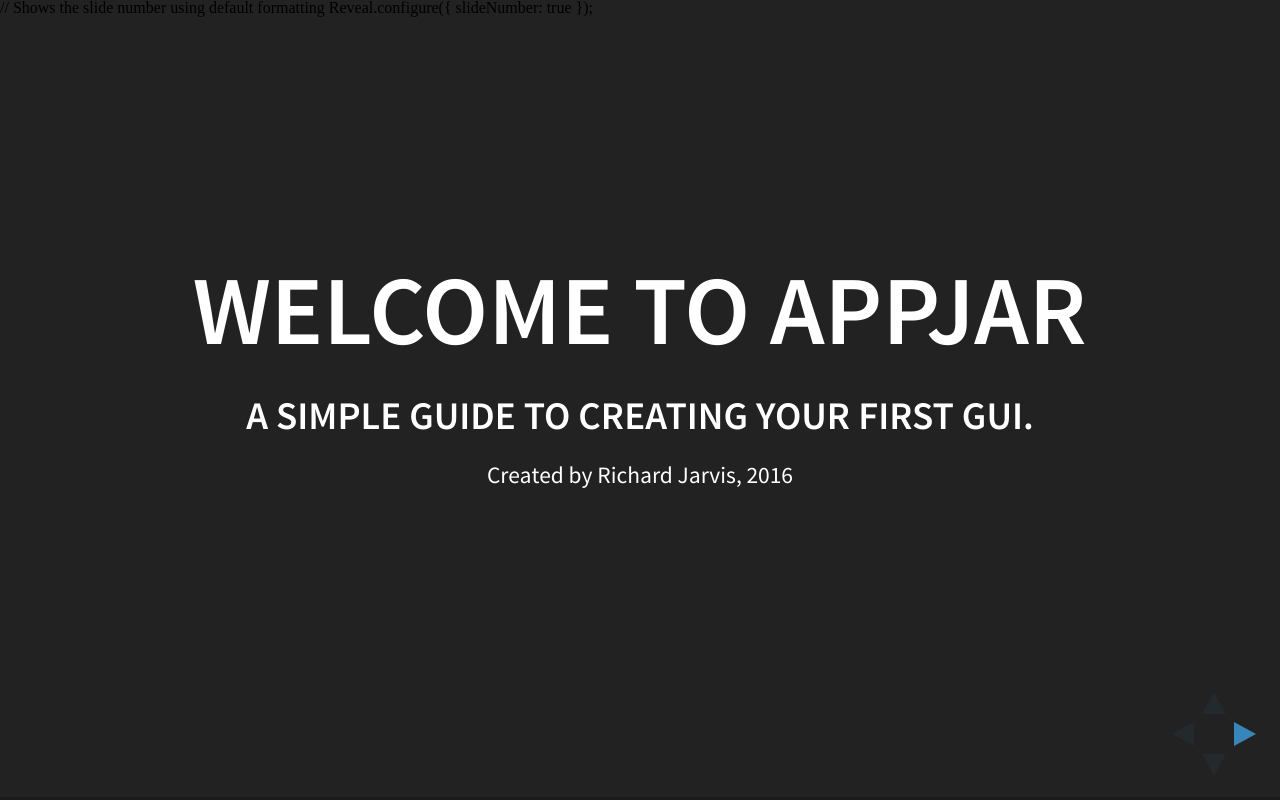
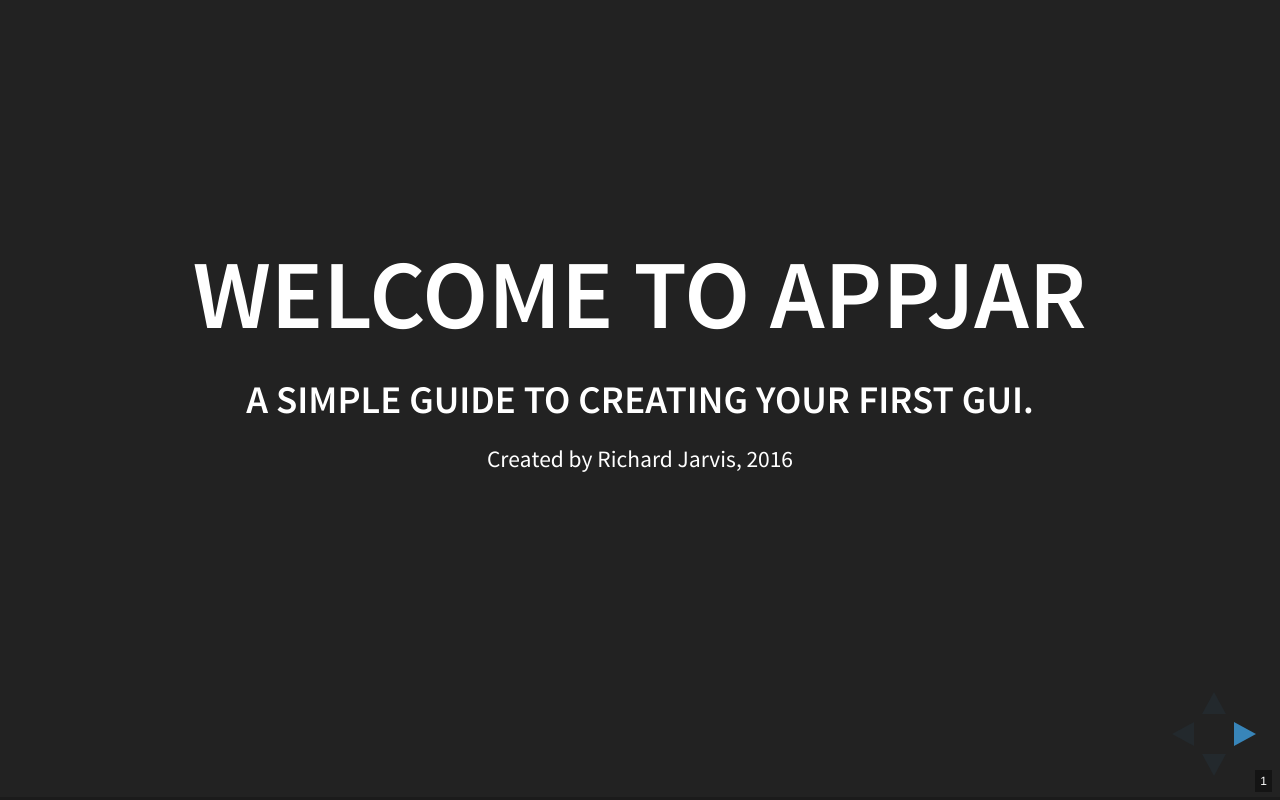
Before and after one commit to RWBA/pythonLessons, a website: page index.html in a window 1280 px wide. Drawn offline with Linux system fonts and the light colour scheme.

Commit message:
fixed page numbering

```diff
--- a/index.html
+++ b/index.html
@@ -22,8 +22,6 @@
 		</script>
 	</head>
 	<body>
-    // Shows the slide number using default formatting
-Reveal.configure({ slideNumber: true });
 		<div class="reveal">
 			<div class="slides">
 				<section>
@@ -80,6 +78,7 @@
 					{ src: 'plugin/highlight/highlight.js', async: true, callback: function() { hljs.initHighlightingOnLoad(); } }
 				]
 			});
+            Reveal.configure({ slideNumber: true });
 		</script>
 	</body>
 </html>
```
